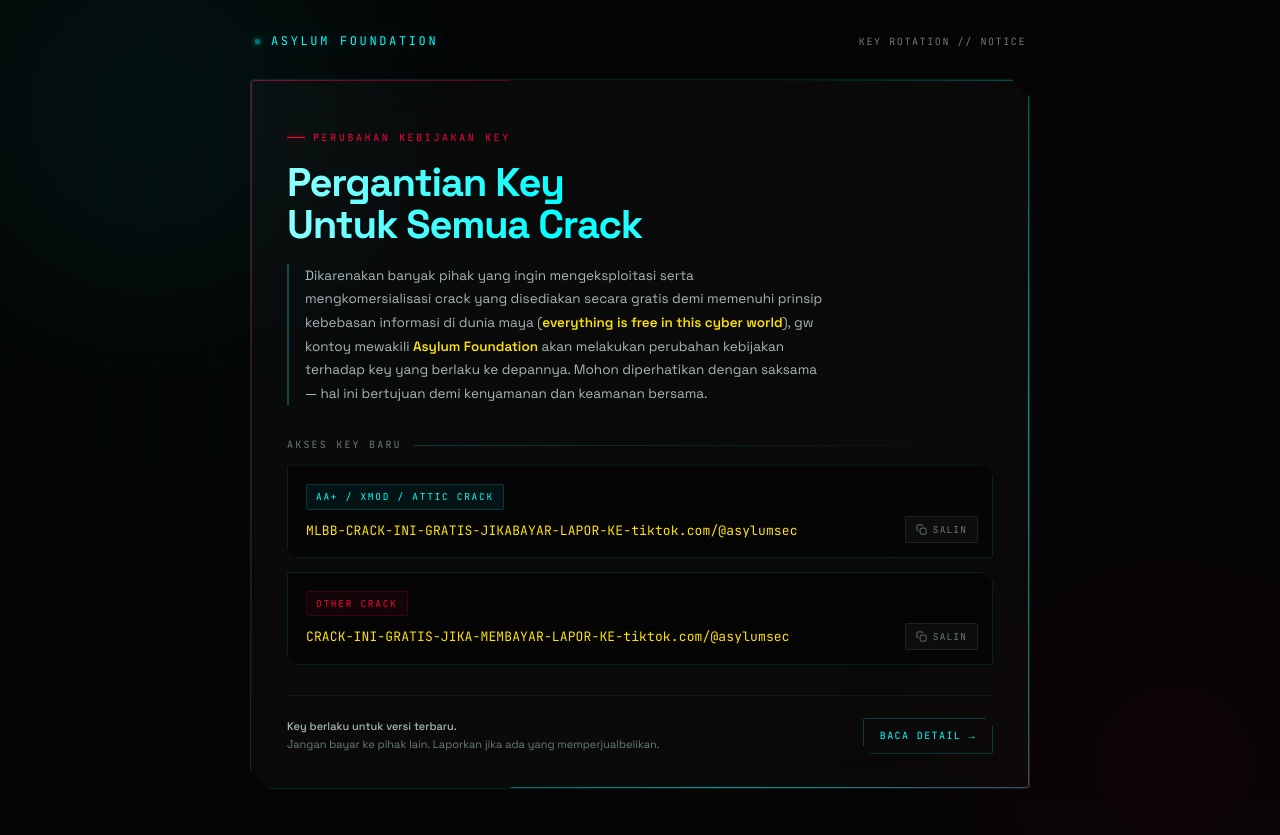
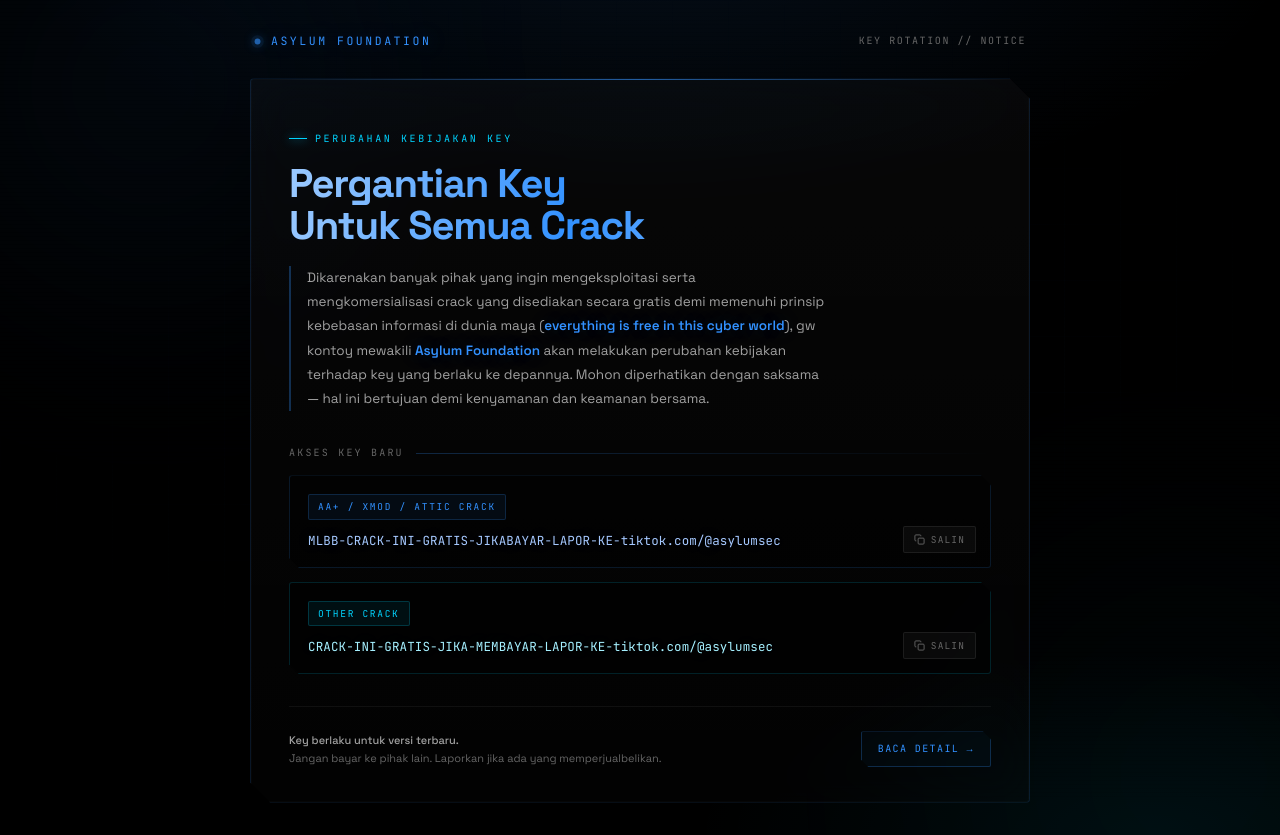
Before and after one commit to kontolkyudakzq/kontolkyudakzq.github.io, a plain HTML site: page index.html in a window 1280 px wide. Drawn offline with Linux system fonts and the light colour scheme.

Commit message:
Update index.html

```diff
--- a/index.html
+++ b/index.html
@@ -9,14 +9,15 @@
 <link href="https://fonts.googleapis.com/css2?family=Space+Grotesk:wght@400;500;600;700&family=JetBrains+Mono:wght@400;500;600&display=swap" rel="stylesheet" />
 <style>
   :root {
-    --bg: #050505;
-    --surface: rgba(255, 255, 255, 0.025);
-    --border: rgba(0, 255, 255, 0.14);
-    --cyan: #00ffff;
-    --pink: #ff003c;
-    --acid: #fce205;
-    --text: #e8f0f0;
-    --muted: #6b7a7a;
+    --bg: #000000;
+    --surface: rgba(255, 255, 255, 0.02);
+    --border: rgba(50, 145, 255, 0.14);
+    --blue: #3291ff;
+    --blue-deep: #0070f3;
+    --cyan: #00d4ff;
+    --text: #ededed;
+    --text-soft: #a1a1a1;
+    --muted: #666666;
     --mono: 'JetBrains Mono', monospace;
     --sans: 'Space Grotesk', sans-serif;
   }
@@ -26,7 +27,10 @@
   html { scroll-behavior: smooth; }
 
   body {
-    background: var(--bg);
+    background:
+      radial-gradient(ellipse 80% 55% at 50% -10%, rgba(50, 145, 255, 0.10), transparent 65%),
+      radial-gradient(ellipse 60% 40% at 90% 100%, rgba(0, 212, 255, 0.06), transparent 60%),
+      var(--bg);
     color: var(--text);
     font-family: var(--sans);
     min-height: 100vh;
@@ -37,9 +41,10 @@
     position: relative;
     overflow-x: hidden;
     line-height: 1.6;
+    -webkit-font-smoothing: antialiased;
   }
 
-  /* Grid + scanline atmosphere */
+  /* Subtle grid atmosphere */
   body::before {
     content: '';
     position: fixed;
@@ -47,12 +52,14 @@
     pointer-events: none;
     z-index: 0;
     background-image:
-      linear-gradient(rgba(0, 255, 255, 0.025) 1px, transparent 1px),
-      linear-gradient(90deg, rgba(0, 255, 255, 0.025) 1px, transparent 1px);
-    background-size: 52px 52px;
-    mask-image: radial-gradient(ellipse 80% 70% at 50% 40%, black 20%, transparent 75%);
+      linear-gradient(rgba(50, 145, 255, 0.022) 1px, transparent 1px),
+      linear-gradient(90deg, rgba(50, 145, 255, 0.022) 1px, transparent 1px);
+    background-size: 56px 56px;
+    mask-image: radial-gradient(ellipse 75% 65% at 50% 45%, black 15%, transparent 75%);
+    -webkit-mask-image: radial-gradient(ellipse 75% 65% at 50% 45%, black 15%, transparent 75%);
   }
 
+  /* Faint scanlines */
   body::after {
     content: '';
     position: fixed;
@@ -63,36 +70,36 @@
       0deg,
       transparent,
       transparent 3px,
-      rgba(0, 0, 0, 0.18) 3px,
-      rgba(0, 0, 0, 0.18) 4px
+      rgba(0, 0, 0, 0.15) 3px,
+      rgba(0, 0, 0, 0.15) 4px
     );
-    opacity: 0.35;
+    opacity: 0.25;
   }
 
-  /* Glow orbs */
+  /* Soft glows */
   .orb {
     position: fixed;
     border-radius: 50%;
-    filter: blur(110px);
+    filter: blur(120px);
     pointer-events: none;
     z-index: 0;
-    opacity: 0.55;
+    opacity: 0.5;
+  }
+  .orb-blue {
+    width: 560px; height: 560px;
+    background: radial-gradient(circle, rgba(50, 145, 255, 0.18), transparent 70%);
+    top: -200px; left: -140px;
+    animation: drift 16s ease-in-out infinite alternate;
   }
   .orb-cyan {
-    width: 520px; height: 520px;
-    background: radial-gradient(circle, rgba(0,255,255,0.20), transparent 70%);
-    top: -160px; left: -120px;
-    animation: drift 14s ease-in-out infinite alternate;
-  }
-  .orb-pink {
-    width: 480px; height: 480px;
-    background: radial-gradient(circle, rgba(255,0,60,0.14), transparent 70%);
-    bottom: -180px; right: -100px;
-    animation: drift 18s ease-in-out infinite alternate-reverse;
+    width: 500px; height: 500px;
+    background: radial-gradient(circle, rgba(0, 212, 255, 0.12), transparent 70%);
+    bottom: -200px; right: -120px;
+    animation: drift 20s ease-in-out infinite alternate-reverse;
   }
   @keyframes drift {
     from { transform: translate(0, 0) scale(1); }
-    to   { transform: translate(40px, 30px) scale(1.12); }
+    to   { transform: translate(50px, 30px) scale(1.15); }
   }
 
   .shell {
@@ -109,28 +116,29 @@
     justify-content: space-between;
     margin-bottom: 28px;
     padding: 0 4px;
+    gap: 12px;
   }
   .brand {
     display: flex;
     align-items: center;
     gap: 10px;
     font-family: var(--mono);
-    font-size: 12px;
+    font-size: 11.5px;
     letter-spacing: 0.22em;
     text-transform: uppercase;
-    color: var(--cyan);
-    text-shadow: 0 0 18px rgba(0,255,255,0.35);
+    color: var(--blue);
+    text-shadow: 0 0 20px rgba(50, 145, 255, 0.4);
   }
   .brand-dot {
     width: 7px; height: 7px;
-    background: var(--cyan);
+    background: var(--blue);
     border-radius: 50%;
-    box-shadow: 0 0 0 4px rgba(0,255,255,0.15), 0 0 16px var(--cyan);
-    animation: pulse 2s ease-in-out infinite;
+    box-shadow: 0 0 0 4px rgba(50, 145, 255, 0.12), 0 0 14px var(--blue);
+    animation: pulse 2.2s ease-in-out infinite;
   }
   @keyframes pulse {
     0%, 100% { opacity: 1; transform: scale(1); }
-    50% { opacity: 0.45; transform: scale(0.75); }
+    50% { opacity: 0.4; transform: scale(0.72); }
   }
   .topbar-meta {
     font-family: var(--mono);
@@ -138,39 +146,33 @@
     letter-spacing: 0.16em;
     color: var(--muted);
     text-transform: uppercase;
+    white-space: nowrap;
   }
 
   /* Main card */
   .card {
     position: relative;
-    background: var(--surface);
+    background: linear-gradient(180deg, rgba(255,255,255,0.028), rgba(255,255,255,0.008));
     border: 1px solid var(--border);
     border-radius: 4px;
-    padding: 40px 36px 34px;
-    backdrop-filter: blur(22px);
-    -webkit-backdrop-filter: blur(22px);
+    padding: 42px 38px 34px;
+    backdrop-filter: blur(24px);
+    -webkit-backdrop-filter: blur(24px);
     overflow: hidden;
-    clip-path: polygon(0 0, calc(100% - 18px) 0, 100% 18px, 100% 100%, 18px 100%, 0 calc(100% - 18px));
+    clip-path: polygon(0 0, calc(100% - 20px) 0, 100% 20px, 100% 100%, 20px 100%, 0 calc(100% - 20px));
+    box-shadow: 0 24px 80px rgba(0, 0, 0, 0.5), 0 0 0 1px rgba(255,255,255,0.015) inset;
   }
 
-  /* Shimmer border */
+  /* Top light line */
   .card::before {
     content: '';
     position: absolute;
-    inset: 0;
-    border-radius: inherit;
-    padding: 1px;
-    background: linear-gradient(130deg, transparent 20%, rgba(0,255,255,0.6) 40%, rgba(255,0,60,0.5) 60%, transparent 80%);
-    -webkit-mask: linear-gradient(#fff 0 0) content-box, linear-gradient(#fff 0 0);
-    -webkit-mask-composite: xor;
-    mask-composite: exclude;
+    top: 0;
+    left: 20px;
+    right: 20px;
+    height: 1px;
+    background: linear-gradient(90deg, transparent, rgba(50, 145, 255, 0.6), transparent);
     pointer-events: none;
-    animation: shimmer 6s linear infinite;
-    background-size: 200% 200%;
-  }
-  @keyframes shimmer {
-    0% { background-position: 0% 50%; }
-    100% { background-position: 200% 50%; }
   }
 
   /* Header */
@@ -182,29 +184,29 @@
     font-size: 10px;
     letter-spacing: 0.26em;
     text-transform: uppercase;
-    color: var(--pink);
+    color: var(--cyan);
     margin-bottom: 16px;
   }
   .eyebrow::before {
     content: '';
     width: 18px;
     height: 1px;
-    background: var(--pink);
-    box-shadow: 0 0 10px var(--pink);
+    background: var(--cyan);
+    box-shadow: 0 0 10px var(--cyan);
   }
 
   h1 {
     font-size: clamp(26px, 4.6vw, 40px);
     font-weight: 700;
     letter-spacing: -0.03em;
-    line-height: 1.05;
+    line-height: 1.06;
     margin-bottom: 18px;
-    background: linear-gradient(100deg, #ffffff 20%, var(--cyan) 55%, #ffffff 90%);
+    background: linear-gradient(100deg, #ffffff 10%, var(--blue) 50%, #ffffff 90%);
     background-size: 200% auto;
     -webkit-background-clip: text;
     background-clip: text;
     color: transparent;
-    animation: gradShift 8s ease-in-out infinite alternate;
+    animation: gradShift 9s ease-in-out infinite alternate;
   }
   @keyframes gradShift {
     from { background-position: 0% center; }
@@ -213,16 +215,17 @@
 
   .reason {
     font-size: 13.5px;
-    color: #a7b8b8;
-    line-height: 1.75;
+    color: var(--text-soft);
+    line-height: 1.8;
     max-width: 62ch;
-    margin-bottom: 32px;
-    border-left: 2px solid rgba(0,255,255,0.25);
+    margin-bottom: 34px;
+    border-left: 2px solid rgba(50, 145, 255, 0.3);
     padding-left: 16px;
   }
   .reason strong {
-    color: var(--acid);
+    color: var(--blue);
     font-weight: 600;
+    text-shadow: 0 0 20px rgba(50, 145, 255, 0.25);
   }
 
   /* Section label */
@@ -235,13 +238,13 @@
     letter-spacing: 0.22em;
     text-transform: uppercase;
     color: var(--muted);
-    margin-bottom: 12px;
+    margin-bottom: 14px;
   }
   .section-label::after {
     content: '';
     flex: 1;
     height: 1px;
-    background: linear-gradient(90deg, rgba(0,255,255,0.2), transparent);
+    background: linear-gradient(90deg, rgba(50, 145, 255, 0.25), transparent);
   }
 
   /* Key blocks */
@@ -249,25 +252,28 @@
     display: flex;
     flex-direction: column;
     gap: 14px;
-    margin-bottom: 30px;
+    margin-bottom: 32px;
   }
 
   .key-block {
     position: relative;
-    background: rgba(0, 0, 0, 0.45);
-    border: 1px solid rgba(0, 255, 255, 0.12);
+    background: rgba(0, 0, 0, 0.4);
+    border: 1px solid rgba(50, 145, 255, 0.15);
     border-radius: 3px;
     padding: 18px 18px 16px;
     transition: border-color 0.25s ease, box-shadow 0.25s ease;
     clip-path: polygon(0 0, calc(100% - 10px) 0, 100% 10px, 100% 100%, 10px 100%, 0 calc(100% - 10px));
   }
   .key-block:hover {
-    border-color: rgba(0, 255, 255, 0.4);
-    box-shadow: 0 0 32px rgba(0, 255, 255, 0.06), inset 0 0 24px rgba(0, 255, 255, 0.02);
+    border-color: rgba(50, 145, 255, 0.45);
+    box-shadow: 0 0 36px rgba(50, 145, 255, 0.08), inset 0 0 28px rgba(50, 145, 255, 0.025);
   }
-  .key-block.pink:hover {
-    border-color: rgba(255, 0, 60, 0.4);
-    box-shadow: 0 0 32px rgba(255, 0, 60, 0.06), inset 0 0 24px rgba(255, 0, 60, 0.02);
+  .key-block.cyan {
+    border-color: rgba(0, 212, 255, 0.15);
+  }
+  .key-block.cyan:hover {
+    border-color: rgba(0, 212, 255, 0.45);
+    box-shadow: 0 0 36px rgba(0, 212, 255, 0.08), inset 0 0 28px rgba(0, 212, 255, 0.025);
   }
 
   .key-head {
@@ -282,27 +288,31 @@
     font-size: 9.5px;
     letter-spacing: 0.18em;
     text-transform: uppercase;
-    color: var(--cyan);
-    background: rgba(0, 255, 255, 0.06);
-    border: 1px solid rgba(0, 255, 255, 0.16);
+    color: var(--blue);
+    background: rgba(50, 145, 255, 0.07);
+    border: 1px solid rgba(50, 145, 255, 0.2);
     padding: 4px 9px;
     border-radius: 2px;
   }
-  .key-block.pink .key-tag {
-    color: var(--pink);
-    background: rgba(255, 0, 60, 0.06);
-    border-color: rgba(255, 0, 60, 0.16);
+  .key-block.cyan .key-tag {
+    color: var(--cyan);
+    background: rgba(0, 212, 255, 0.07);
+    border-color: rgba(0, 212, 255, 0.2);
   }
 
   .key-value {
     font-family: var(--mono);
-    font-size: clamp(11.5px, 1.8vw, 13px);
-    color: var(--acid);
+    font-size: clamp(11.5px, 1.8vw, 12.5px);
+    color: #a5c8ff;
     word-break: break-all;
-    line-height: 1.65;
+    line-height: 1.7;
     letter-spacing: 0.01em;
-    text-shadow: 0 0 18px rgba(252, 226, 5, 0.15);
+    text-shadow: 0 0 22px rgba(50, 145, 255, 0.2);
     padding-right: 52px;
+  }
+  .key-block.cyan .key-value {
+    color: #a5f0ff;
+    text-shadow: 0 0 22px rgba(0, 212, 255, 0.2);
   }
 
   .copy-btn {
@@ -326,12 +336,21 @@
     user-select: none;
   }
   .copy-btn:hover {
+    color: var(--blue);
+    border-color: rgba(50, 145, 255, 0.4);
+    background: rgba(50, 145, 255, 0.06);
+  }
+  .key-block.cyan .copy-btn:hover {
     color: var(--cyan);
-    border-color: rgba(0, 255, 255, 0.35);
-    background: rgba(0, 255, 255, 0.05);
+    border-color: rgba(0, 212, 255, 0.4);
+    background: rgba(0, 212, 255, 0.06);
   }
   .copy-btn.copied {
     color: #000;
+    background: var(--blue);
+    border-color: var(--blue);
+  }
+  .key-block.cyan .copy-btn.copied {
     background: var(--cyan);
     border-color: var(--cyan);
   }
@@ -350,16 +369,16 @@
     align-items: center;
     justify-content: space-between;
     gap: 14px;
-    padding-top: 22px;
+    padding-top: 24px;
     border-top: 1px solid rgba(255, 255, 255, 0.05);
   }
   .foot-note {
     font-size: 11px;
     color: var(--muted);
-    line-height: 1.6;
+    line-height: 1.65;
   }
   .foot-note strong {
-    color: #a7b8b8;
+    color: var(--text-soft);
     font-weight: 500;
   }
   .foot-link {
@@ -368,18 +387,19 @@
     letter-spacing: 0.14em;
     text-transform: uppercase;
     text-decoration: none;
-    color: var(--cyan);
-    border: 1px solid rgba(0, 255, 255, 0.22);
+    color: var(--blue);
+    border: 1px solid rgba(50, 145, 255, 0.25);
     padding: 9px 16px;
     border-radius: 2px;
     transition: all 0.22s ease;
     white-space: nowrap;
     clip-path: polygon(0 0, calc(100% - 8px) 0, 100% 8px, 100% 100%, 8px 100%, 0 calc(100% - 8px));
+    background: rgba(50, 145, 255, 0.03);
   }
   .foot-link:hover {
-    background: rgba(0, 255, 255, 0.07);
-    box-shadow: 0 0 28px rgba(0, 255, 255, 0.12);
-    border-color: rgba(0, 255, 255, 0.5);
+    background: rgba(50, 145, 255, 0.1);
+    box-shadow: 0 0 30px rgba(50, 145, 255, 0.15);
+    border-color: rgba(50, 145, 255, 0.55);
   }
 
   /* Toast */
@@ -392,14 +412,15 @@
     font-size: 11px;
     letter-spacing: 0.08em;
     color: #000;
-    background: var(--cyan);
+    background: var(--blue);
     padding: 10px 20px;
     border-radius: 2px;
-    box-shadow: 0 0 40px rgba(0, 255, 255, 0.25);
+    box-shadow: 0 0 50px rgba(50, 145, 255, 0.4);
     opacity: 0;
     pointer-events: none;
     transition: opacity 0.25s ease, transform 0.25s ease;
     z-index: 99;
+    font-weight: 500;
   }
   .toast.show {
     opacity: 1;
@@ -407,11 +428,12 @@
   }
 
   @media (max-width: 540px) {
-    .card { padding: 28px 20px 24px; }
+    .card { padding: 30px 20px 24px; }
     .key-value { padding-right: 0; margin-bottom: 34px; }
     .copy-btn { right: 12px; bottom: 10px; }
     .foot { flex-direction: column; align-items: flex-start; }
     .foot-link { width: 100%; text-align: center; }
+    .topbar-meta { display: none; }
   }
 
   @media (prefers-reduced-motion: reduce) {
@@ -425,8 +447,8 @@
 </head>
 <body>
 
+  <div class="orb orb-blue"></div>
   <div class="orb orb-cyan"></div>
-  <div class="orb orb-pink"></div>
 
   <div class="shell">
 
@@ -463,7 +485,7 @@
           </button>
         </div>
 
-        <div class="key-block pink">
+        <div class="key-block cyan">
           <div class="key-head">
             <span class="key-tag">OTHER CRACK</span>
           </div>
@@ -504,7 +526,6 @@
         try {
           await navigator.clipboard.writeText(text);
         } catch (err) {
-          // Fallback
           const ta = document.createElement('textarea');
           ta.value = text;
           ta.style.position = 'fixed';
```
